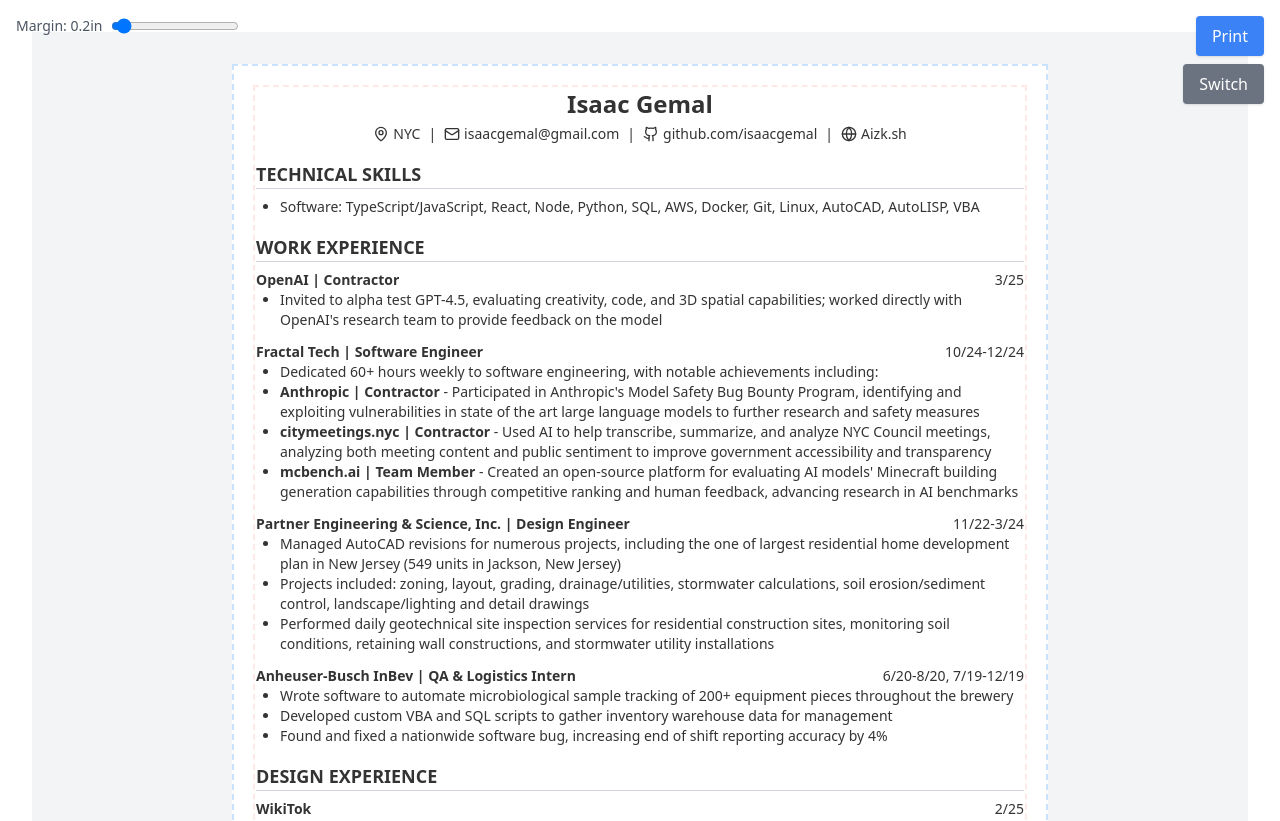
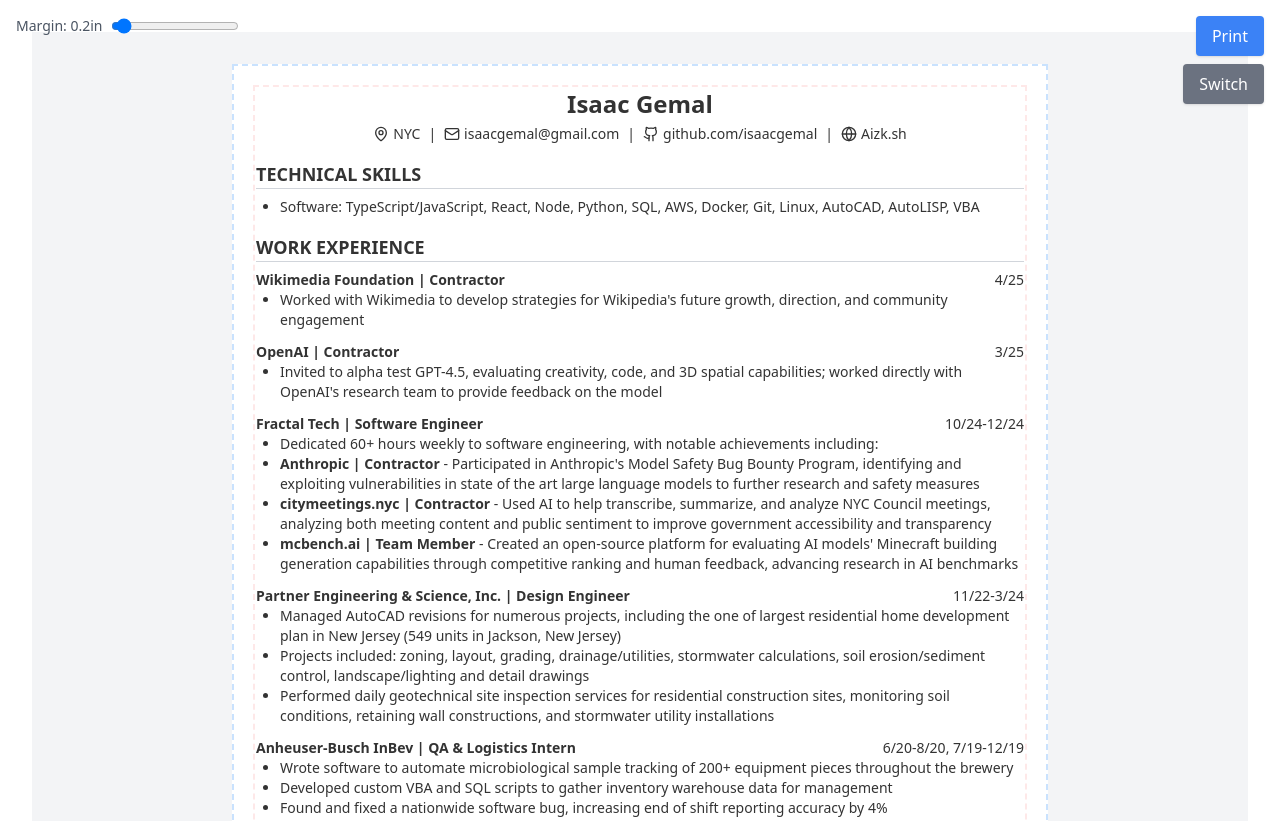
Before and after one commit to IsaacGemal/my-resume, a React (Vite) app: page / in a window 1280 px wide. Shown: the top 821 px of the page. Built offline with nearby package versions, Linux system fonts and the light colour scheme.

Commit message:
✨ Feat: add Wikimedia

```diff
--- a/src/components/Resume.tsx
+++ b/src/components/Resume.tsx
@@ -38,6 +38,16 @@
             {/* Work Experience */}
             <section className="mb-4">
                 <h2 className="text-lg font-bold border-b border-gray-300 mb-2">WORK EXPERIENCE</h2>
+
+                <div className="mb-3">
+                    <div className="flex justify-between text-sm">
+                        <strong><a href="https://wikimediafoundation.org/" className="hover:underline" target="_blank" rel="noopener noreferrer">Wikimedia Foundation</a> | Contractor</strong>
+                        <span>4/25</span>
+                    </div>
+                    <ul className="list-disc pl-6 text-sm">
+                        <li>Worked with Wikimedia to develop strategies for Wikipedia's future growth, direction, and community engagement</li>
+                    </ul>
+                </div>
 
                 <div className="mb-3">
                     <div className="flex justify-between text-sm">
@@ -126,7 +136,6 @@
                     </div>
                     <div>Bachelor of Engineering in Civil Engineering</div>
                     <div><strong>Honors:</strong> Edwin A. Stevens Scholarship, Passed Fundamentals of Engineering (FE) Exam</div>
-                    <div><strong>Coursework:</strong> Geotechnical Engineering, Water Resources Engineering, Modeling and Simulation, Steel Design, Concrete Design, Engineering Economics, Structural Analysis, Intro to ArcGIS, Fluid Mechanics</div>
                 </div>
             </section>
         </div>
```
